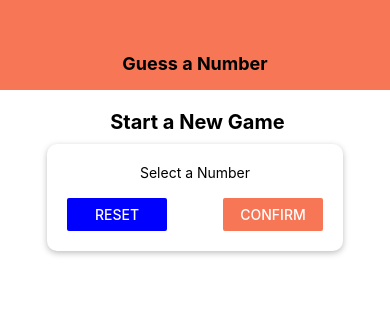
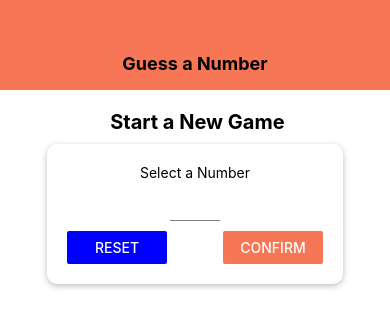
Before and after one commit to 007AxelBerkati/GuessNumber, a React Native app: screen / in a window 390 px wide. Shown: the top 328 px of the page. Built offline with nearby package versions, Linux system fonts and the light colour scheme.

Commit message:
progress input validation

```diff
--- /dev/null
+++ b/components/Input.js
@@ -0,0 +1,17 @@
+import { StyleSheet, Text, TextInput, View } from 'react-native';
+import React from 'react';
+
+const Input = (props) => {
+  return <TextInput {...props} style={{ ...styles.input, ...props.style }} />;
+};
+
+export default Input;
+
+const styles = StyleSheet.create({
+  input: {
+    height: 30,
+    borderBottomColor: 'grey',
+    borderBottomWidth: 1,
+    marginVertical: 10,
+  },
+});
--- a/screens/StartGameScreen.js
+++ b/screens/StartGameScreen.js
@@ -1,15 +1,27 @@
 import { Button, StyleSheet, Text, TextInput, View } from 'react-native';
-import React from 'react';
+import React, { useState } from 'react';
 import Card from '../components/Card';
 import colors from '../utils/colors';
+import Input from '../components/Input';
 
 const StartGameScreen = () => {
+  const [enteredValue, setEnteredValue] = useState('');
+
+  const numberInputHandler = (inputText) => {};
+
   return (
     <View style={styles.screen}>
       <Text style={styles.title}> Start a New Game</Text>
       <Card style={styles.inputContainer}>
         <Text>Select a Number</Text>
-        <TextInput />
+        <Input
+          style={styles.input}
+          blurOnSubmit
+          autoCapitalize="none"
+          autoCorrect={false}
+          keyboardType="numeric"
+          maxLength={2}
+        />
         <View style={styles.buttonContainer}>
           <View style={styles.button}>
             <Button title="Reset" onPress={() => {}} color={colors.secondary} />
@@ -51,4 +63,8 @@ const styles = StyleSheet.create({
   button: {
     width: 100,
   },
+  input: {
+    width: 50,
+    textAlign: 'center',
+  },
 });
```
